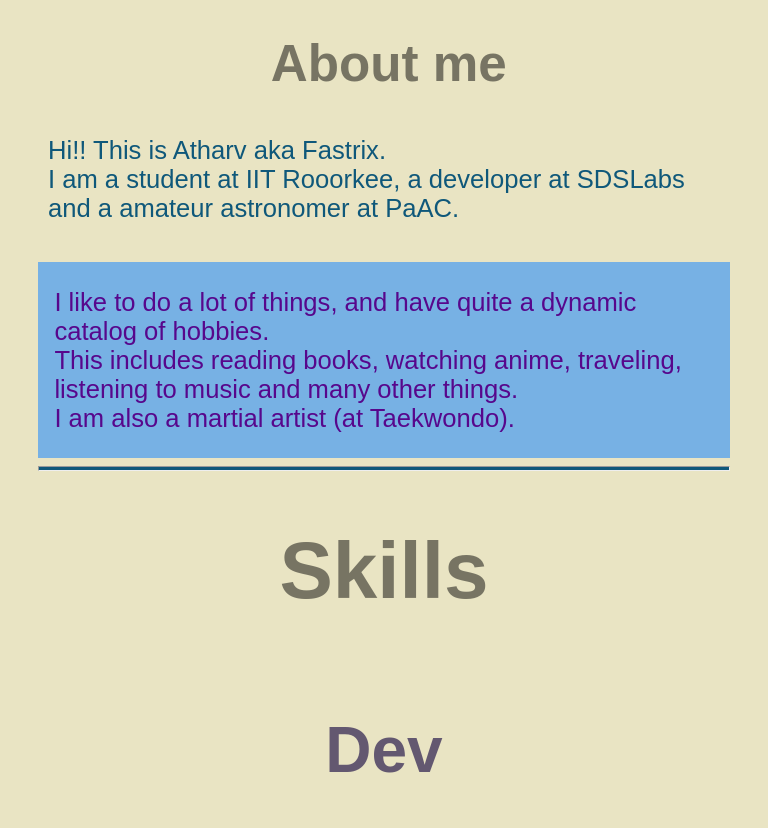
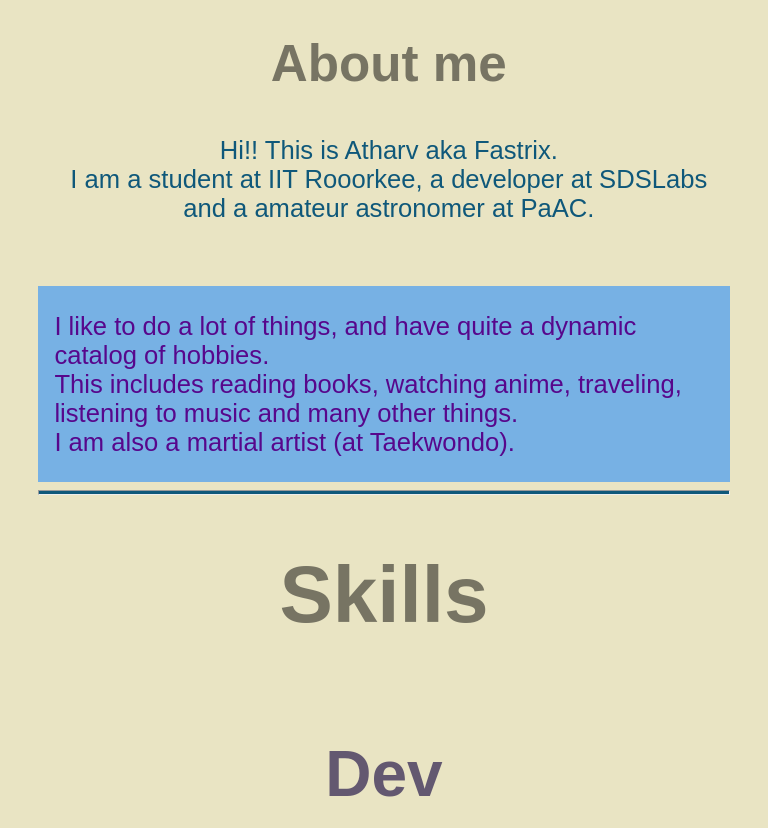
Before and after one commit to Fastrix161/Fastrix161.github.io, a plain HTML site: page index.html in a window 768 px wide. Shown: the part 820-1648 px from the top of the page. Drawn offline with Linux system fonts and the light colour scheme; a web font is replaced by a local one.

Commit message:
Update styles.css

```diff
--- a/styles.css
+++ b/styles.css
@@ -36,27 +36,6 @@ body
     transition: all 0.3s ease-in-out;
 }
 
-@media screen and (max-width: 768px) {
-
-    #nav{
-        flex-direction: column;
-        align-items: flex-start;
-    }
-    .basic{
-        flex-wrap: wrap;
-    }
-}
-@media screen and (min-width: 768px) {
-    #contact_body{
-        display: flex;
-        justify-content: space-between;
-        gap: 15vw;
-    }
-    #contact_info{
-        padding-top: 11rem;
-        /* flex-direction: column; */
-    }
-}
 /* @media screen and (max-width: 480px) {
     #gold{max-width: 90vw;}
     #gold_img{max-width: 90vw-2rem;}
@@ -145,11 +124,19 @@ body
     margin-left: 0.6rem;
 }
 
+#profile p{
+    padding-left: 10rem;
+    padding-right: 10rem;
+    text-align: center;
+    object-fit: cover;
+    padding-bottom: 1.5rem;
+}
 #basic2{
     display: flex;
     gap: 1rem;
-    justify-content: center;
+    width:100%;
     padding-top: 2%;
+    /* background-color: rgb(150, 19, 19); */
 }
 
 #interest{
@@ -157,17 +144,18 @@ body
     font-family: 'Winky Sans', sans-serif;
     color: #57078c;
     background-color: rgb(119, 177, 228);
+    width: 100%;
     padding-left: 1rem;
     padding-right: 1rem;
 }
 
-#Easter_egg{
+/* #Easter_egg{
     color: #ffffff;
     font-family: 'Winky Sans', sans-serif;
     font-size: 1.25rem;
     background-color: #ffffff;
     border:none;
-     /* border: #0077B6 solid; */
+     /* border: #0077B6 solid;
      text-align: center;
      align-items: center;
 }
@@ -175,7 +163,7 @@ body
     color: rgb(53, 139, 165);
     font-family: 'Winky Sans', sans-serif;
     background-color: rgb(221, 233, 236);
-}
+} */
 
 
 /* Skills */
@@ -636,3 +624,34 @@ footer{
     font-family: 'Winky Sans', sans-serif;
     color: #020820;
 }
+
+
+@media screen and (max-width: 1100px) {
+    #profile p{
+        padding-left: 0rem ;
+        padding-right: 0rem;
+
+    }
+
+}
+@media screen and (max-width: 768px) {
+
+    #nav{
+        flex-direction: column;
+        align-items: flex-start;
+    }
+    .basic{
+        flex-wrap: wrap;
+    }
+}
+@media screen and (min-width: 768px) {
+    #contact_body{
+        display: flex;
+        justify-content: space-between;
+        gap: 15vw;
+    }
+    #contact_info{
+        padding-top: 11rem;
+        /* flex-direction: column; */
+    }
+}
```
